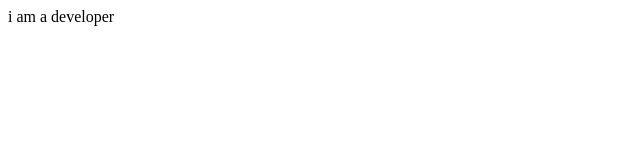
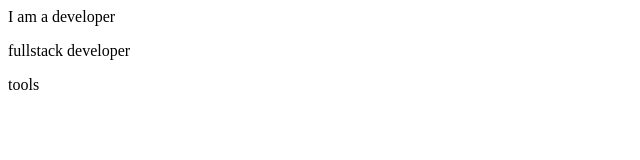
Before and after one commit to ashwath-ns/LocalRepo, a plain HTML site: page index.html in a window 1280 px wide. Shown: the whole page, without its empty margins (0-640 px from the left). Drawn offline with Linux system fonts and the light colour scheme.

Commit message:
new chnages

```diff
--- a/index.html
+++ b/index.html
@@ -1 +1,3 @@
-<p>i am a developer</p>
+<p>I am a developer</p>
+<p>fullstack developer</p>
+<p>tools</p>
```
